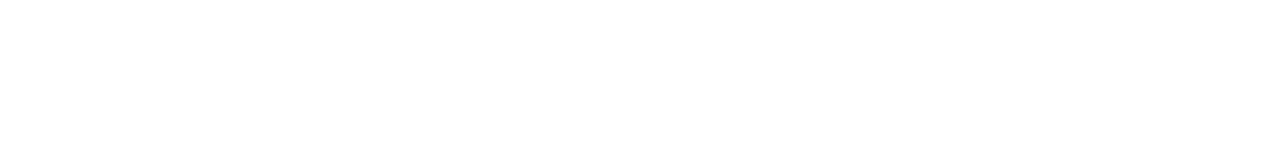
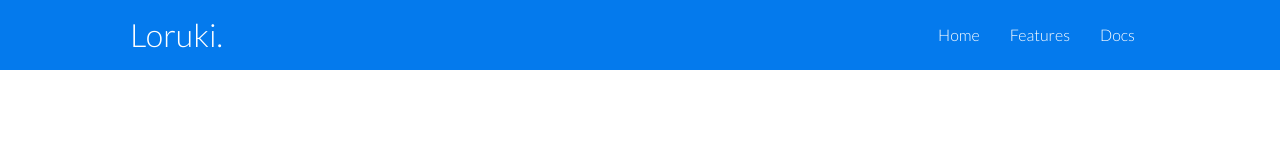
Before and after one commit to adampage1993/loruki, a plain HTML site: page index.html in a window 1280 px wide. Drawn offline with Linux system fonts and the light colour scheme.

Commit message:
Adding navbar

```diff
--- a/index.html
+++ b/index.html
@@ -1,11 +1,28 @@
 <!DOCTYPE html>
 <html lang="en">
+
 <head>
   <meta charset="UTF-8">
   <meta name="viewport" content="width=device-width, initial-scale=1.0">
+  <script src="https://kit.fontawesome.com/fc3c4868f8.js" crossorigin="anonymous"></script>
+  <link rel="stylesheet" href="style.css">
   <title>Loruki | Cloud Hosting For Everyone</title>
 </head>
+
 <body>
+  <!-- Navbar -->
+  <div class="navbar">
+    <div class="wrapper flex">
+      <h1 class="logo">Loruki.</h1>
+      <nav>
+        <ul>
+          <li><a href="index.html">Home</a></li>
+          <li><a href="features.html">Features</a></li>
+          <li><a href="docs.html">Docs</a></li>
+        </ul>
+      </nav>
+    </div>
+  </div>
+</body>
 
-</body>
 </html>
--- a/style.css
+++ b/style.css
@@ -0,0 +1,75 @@
+@import url('https://fonts.googleapis.com/css2?family=Lato:wght@300&display=swap');
+
+* {
+  margin: 0;
+  padding: 0;
+  box-sizing: border-box;
+}
+
+body {
+  font-family: 'Lato', sans-serif;
+  color: #333;
+  line-height: 1.6;
+}
+
+ul {
+  list-style-type: none;
+}
+
+a {
+  text-decoration: none;
+  color: #333;
+}
+
+h1,
+h2 {
+  font-weight: 300;
+  line-height: 1.2;
+  margin: 10px 0;
+}
+
+p {
+  margin: 10px 0;
+}
+
+img {
+  width: 100%;
+}
+
+.wrapper {
+  max-width: 1100px;
+  margin: 0 auto;
+  overflow: auto;
+  padding: 0 40px;
+}
+
+.flex {
+  display: flex;
+  justify-content: center;
+  align-items: center;
+  height: 100%;
+}
+
+.navbar {
+  background: #047aed;
+  color: #fff;
+  height: 70px;
+}
+
+.navbar .flex {
+  justify-content: space-between;
+}
+
+.navbar ul {
+  display: flex;
+}
+
+.navbar a {
+  color: #fff;
+  padding: 10px;
+  margin: 0 5px;
+}
+
+.navbar a:hover {
+  border-bottom: 2px solid #fff;
+}
```
